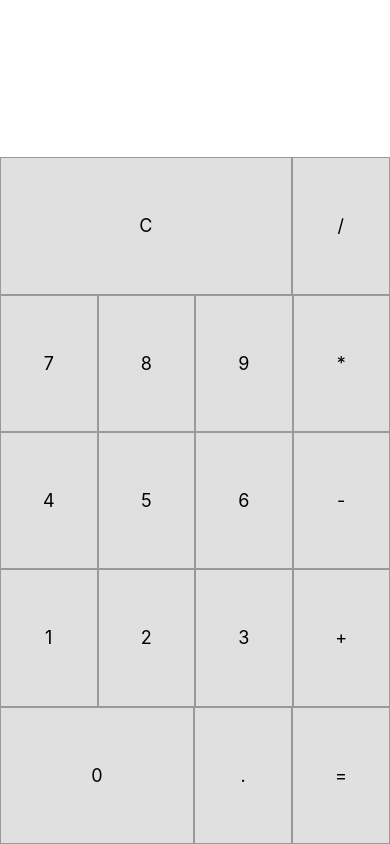
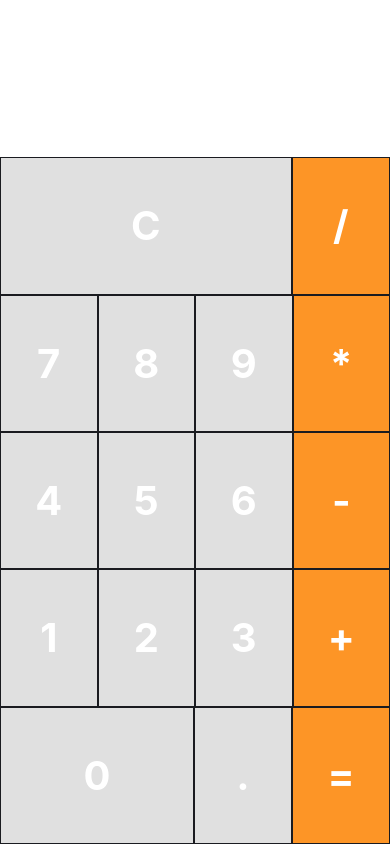
Before and after one commit to SchirmannDev/calculadora, a React Native app: screen / in a window 390 px wide. Built offline with nearby package versions, Linux system fonts and the light colour scheme.

Commit message:
adicionando cores e estilos

```diff
--- a/App.js
+++ b/App.js
@@ -22,11 +22,13 @@ class Botao extends Component {
         justifyContent: "center",
         alignItems: "center",
         borderWidth: 1,
-        borderColor: "#999999",
-        backgroundColor: "#E0E0E0",
+        borderColor: "#1a1b20",
+        backgroundColor: bg,
       },
       text: {
-        fontSize: 18,
+        fontSize: 40,
+        color: "#ffff",
+        fontWeight: "bold",
       },
     });
   }
```
